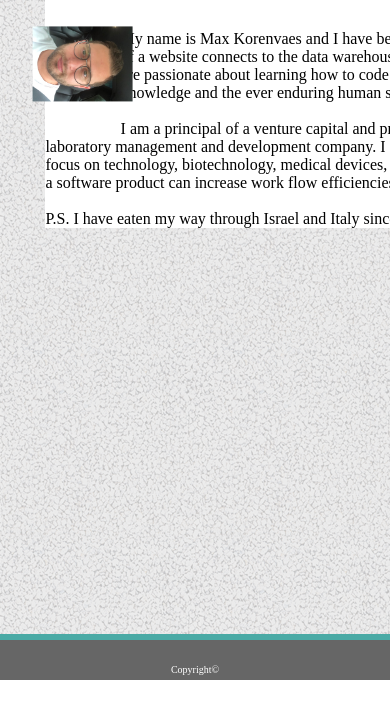
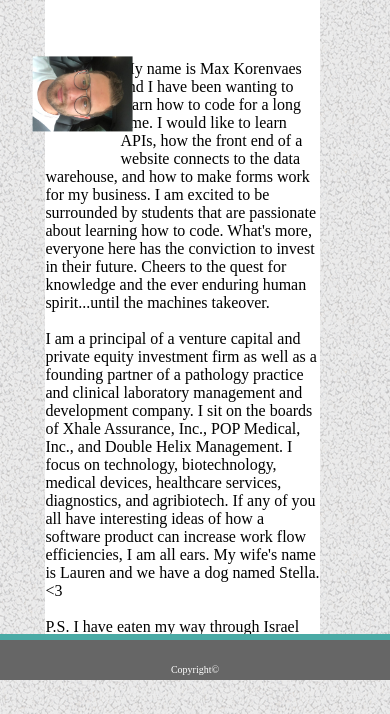
Before and after one commit to MZK1988/Responsive-Portfolio, a plain HTML site: page index.html in a window 390 px wide. Shown: the part 164-878 px from the top of the page. Before the commit the page ends 844 px from the top, so only its background shows below. Drawn offline with Linux system fonts and the light colour scheme.

Commit message:
another commit

```diff
--- a/assets/css/style.css
+++ b/assets/css/style.css
@@ -224,9 +224,18 @@ body {
     bottom:0;
 }
 
-@media screen and (max-width: 768px) {
-    body {
-        color: black;
+@media only screen and (max-width: 768px) {
+    .row {
+        max-width: 400px;
+        margin-bottom: 10px;
     }
 
 }
+
+@media only screen and (max-width: 640px) {
+    .row {
+        max-width: 275px;
+        margin-bottom: 10px;
+    }
+
+}
--- a/index.html
+++ b/index.html
@@ -45,7 +45,7 @@
                     P.S. I have eaten my way through Israel and Italy since this photo
                     :)</p>
                 </div>
-            </div>
+            </div><br><br>
         </div>
     </body>
 <footer id="footer">
```
Also changed, not shown: contact.html (+1 -1 lines).
